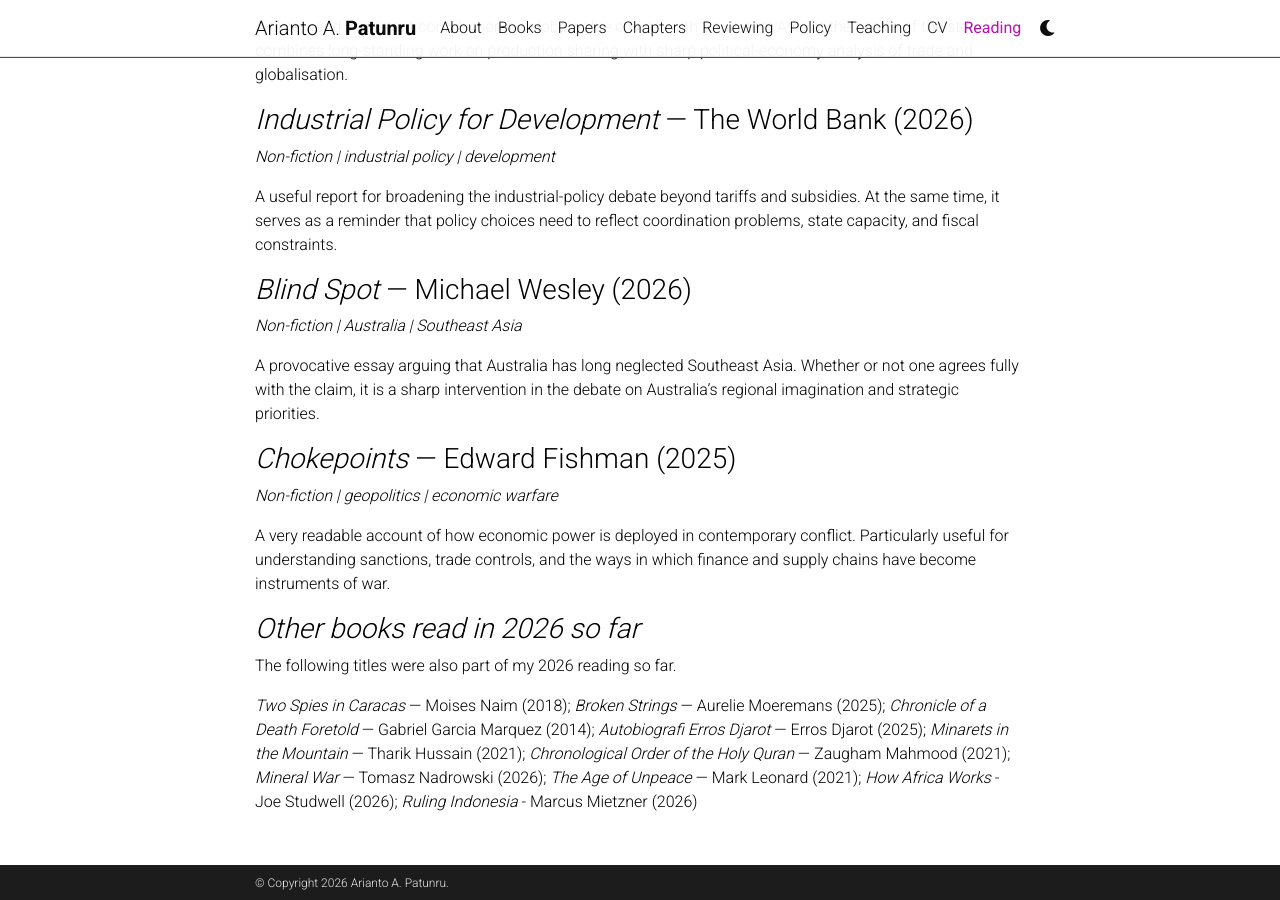
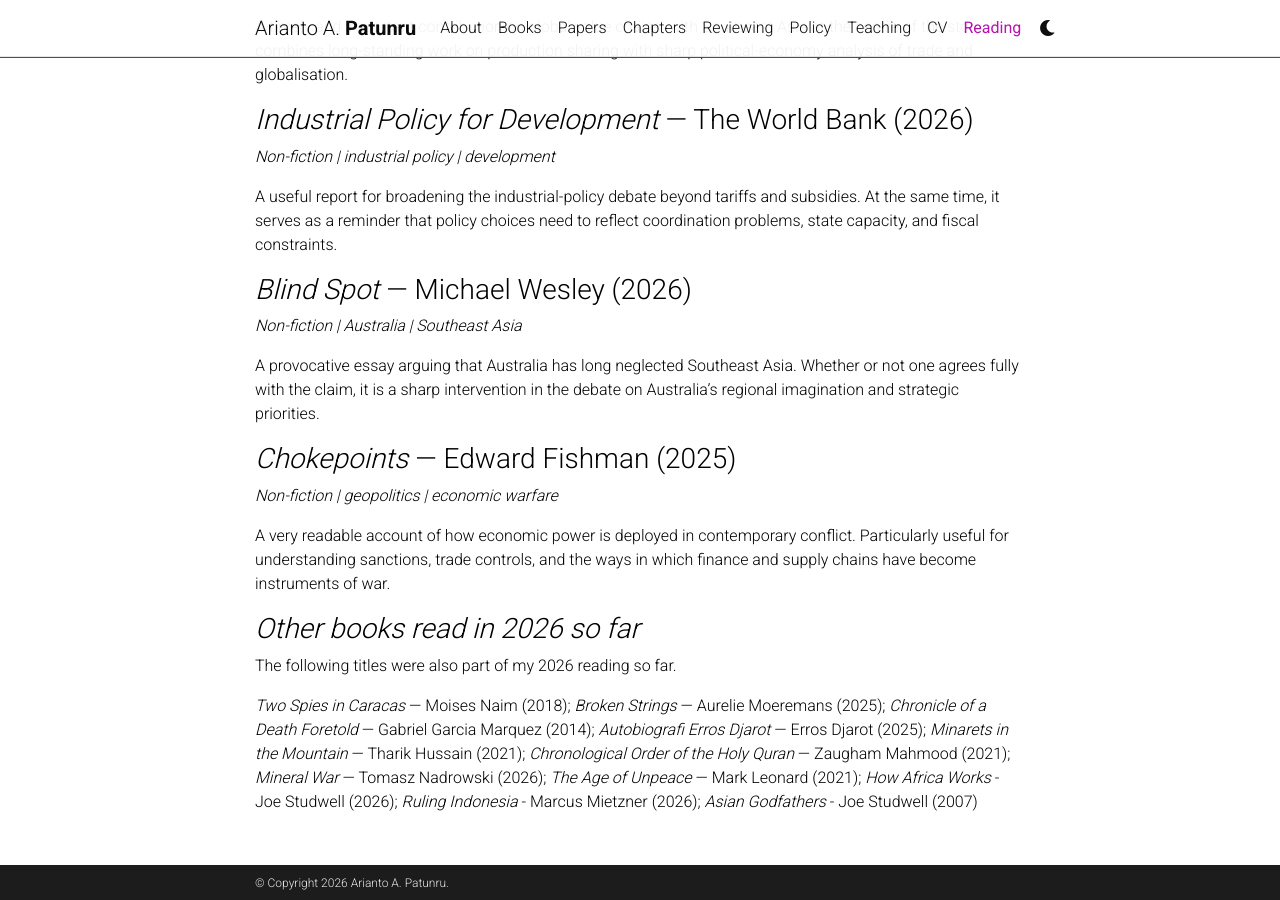
Before and after one commit to patunru/patunru.github.io, a Jekyll site: the page built from _pages/reading.md, in a window 1280 px wide and 900 px high, scrolled down 1157 px. Built offline with Jekyll 4.4.1, drawn with Linux system fonts in a browser that asks for light colours; comment, search, counter and statistics services are not loaded; a style sheet for code colours, icons or effects is not loaded.

Commit message:
Update reading.md

```diff
--- a/_pages/reading.md
+++ b/_pages/reading.md
@@ -62,4 +62,4 @@ A very readable account of how economic power is deployed in contemporary confli
 
 The following titles were also part of my 2026 reading so far.
 
-*Two Spies in Caracas* — Moises Naim (2018); *Broken Strings* — Aurelie Moeremans (2025); *Chronicle of a Death Foretold* — Gabriel Garcia Marquez (2014); *Autobiografi Erros Djarot* — Erros Djarot (2025); *Minarets in the Mountain* — Tharik Hussain (2021); *Chronological Order of the Holy Quran* — Zaugham Mahmood (2021); *Mineral War* — Tomasz Nadrowski (2026); *The Age of Unpeace* — Mark Leonard (2021); *How Africa Works* - Joe Studwell (2026); *Ruling Indonesia* - Marcus Mietzner (2026)
+*Two Spies in Caracas* — Moises Naim (2018); *Broken Strings* — Aurelie Moeremans (2025); *Chronicle of a Death Foretold* — Gabriel Garcia Marquez (2014); *Autobiografi Erros Djarot* — Erros Djarot (2025); *Minarets in the Mountain* — Tharik Hussain (2021); *Chronological Order of the Holy Quran* — Zaugham Mahmood (2021); *Mineral War* — Tomasz Nadrowski (2026); *The Age of Unpeace* — Mark Leonard (2021); *How Africa Works* - Joe Studwell (2026); *Ruling Indonesia* - Marcus Mietzner (2026); *Asian Godfathers* - Joe Studwell (2007)
```
